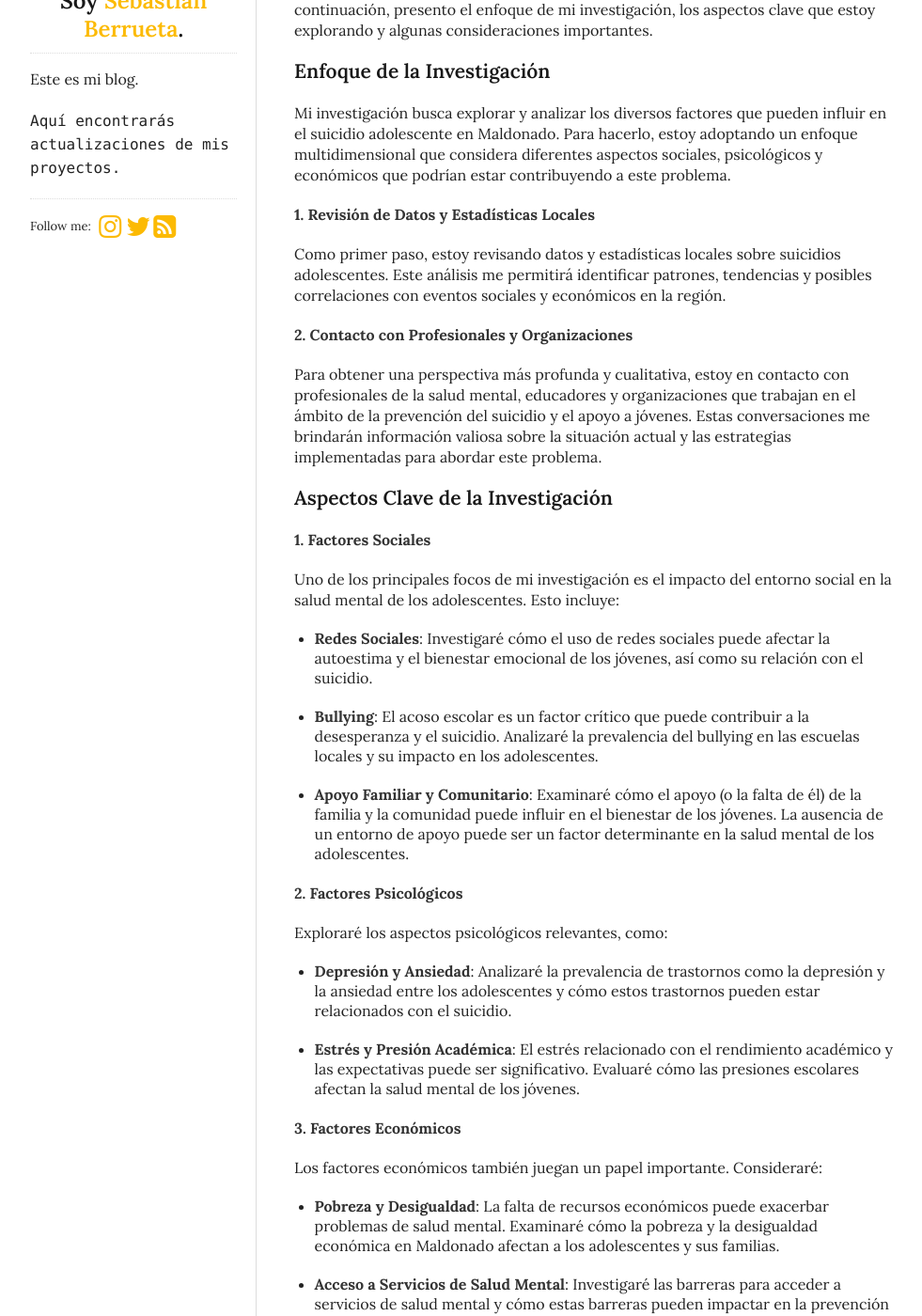
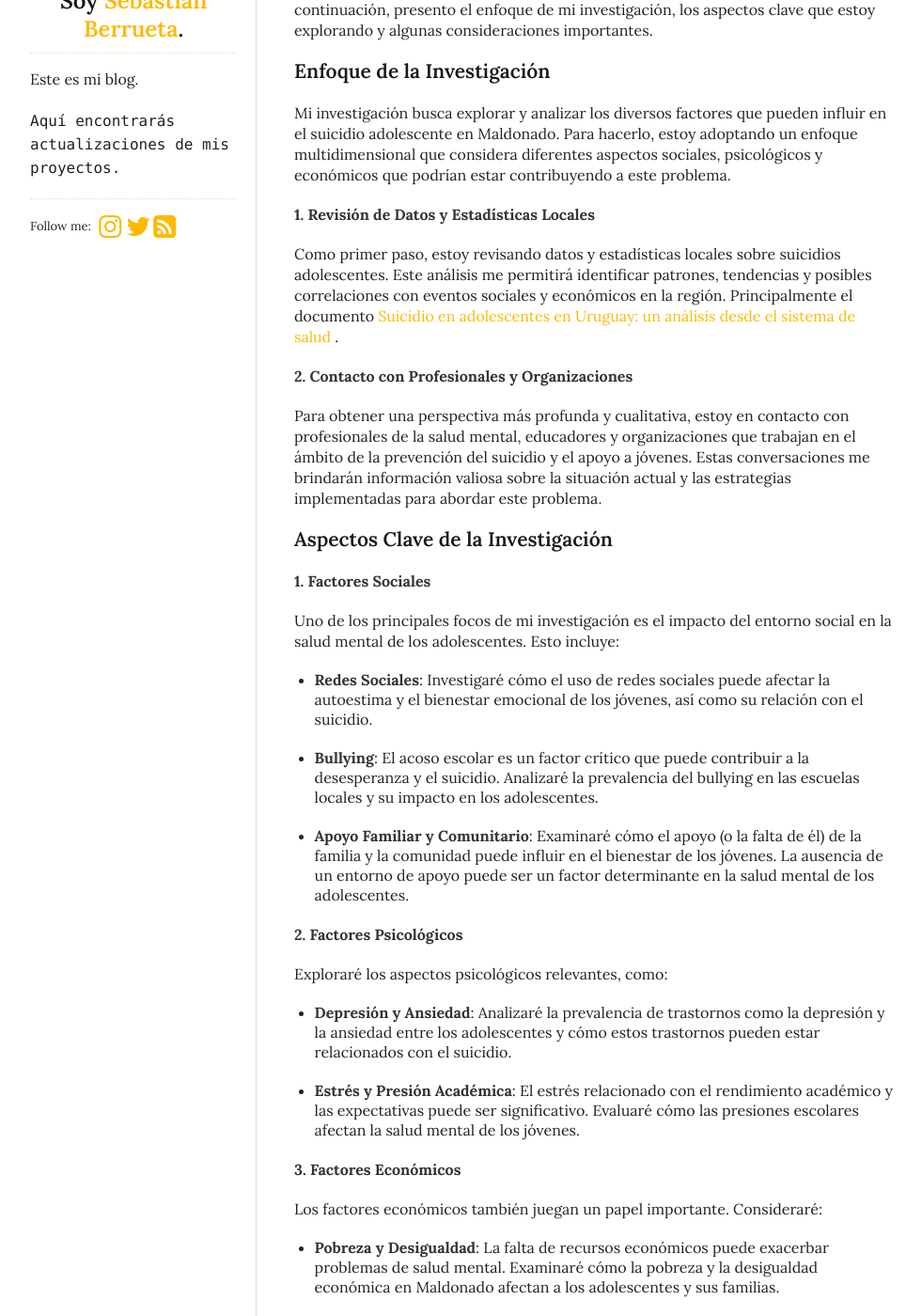
Before and after one commit to berruetaa/blog, a Jekyll site: the page built from _posts/2024-08-24-primeras-consideraciones-investigacion-suicidio-adolescente.md, in a window 1280 px wide and 1400 px high, scrolled down 225 px. Shown: the whole window at 94% size, without its empty margins (138-1119 px from the left). Built offline with Jekyll 4.4.1, drawn with Linux system fonts in a browser that asks for light colours; some of the changed text lies outside the part shown.

Commit message:
tapelela

```diff
--- a/_posts/2024-08-24-primeras-consideraciones-investigacion-suicidio-adolescente.md
+++ b/_posts/2024-08-24-primeras-consideraciones-investigacion-suicidio-adolescente.md
@@ -15,7 +15,8 @@ Mi investigación busca explorar y analizar los diversos factores que pueden inf
 
 **1. Revisión de Datos y Estadísticas Locales**
 
-Como primer paso, estoy revisando datos y estadísticas locales sobre suicidios adolescentes. Este análisis me permitirá identificar patrones, tendencias y posibles correlaciones con eventos sociales y económicos en la región.
+Como primer paso, estoy revisando datos y estadísticas locales sobre suicidios adolescentes. Este análisis me permitirá identificar patrones, tendencias y posibles correlaciones con eventos sociales y económicos en la región. Principalmente el documento [Suicidio en adolescentes en Uruguay: un análisis desde el sistema de salud
+](https://www.gub.uy/ministerio-salud-publica/sites/ministerio-salud-publica/files/documentos/publicaciones/Suicidio%20en%20adolescentes%20en%20Uruguay%20-%20un%20an%C3%A1lisis%20desde%20el%20sistema%20de%20salud.pdf).
 
 **2. Contacto con Profesionales y Organizaciones**
 
```
Also changed, not shown: other parts of _posts/2024-08-24-primeras-consideraciones-investigacion-suicidio-adolescente.md (+1 -1 lines).
